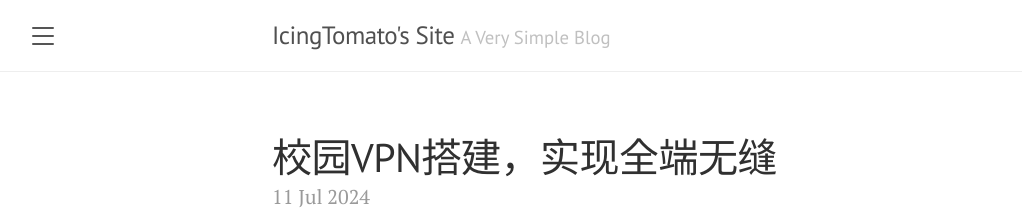
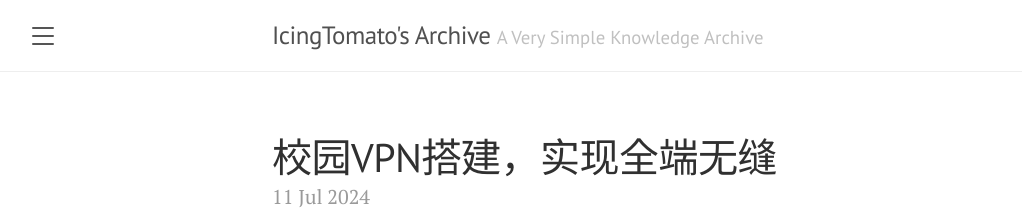
Before and after one commit to IcingTomato/icing.fun, a Jekyll site: the page built from index.html, in a window 1280 px wide. Shown: the top 216 px of the page, without its empty margins (8-1030 px from the left). Built offline with Jekyll 4.4.1, drawn with Linux system fonts in a browser that asks for light colours; the list of posts is cut into pages by our own code.

Commit message:
Change: Change _config.xml

```diff
--- a/_config.yml
+++ b/_config.yml
@@ -1,7 +1,7 @@
 # Setup
-title:               IcingTomato's Site
-tagline:             'A Very Simple Blog'
-description:         'A Cyber Worker in @Microsoft Shanghai.'
+title:               IcingTomato's Archive
+tagline:             'A Very Simple Knowledge Archive'
+description:         'A Cyber Critter in @Microsoft Shanghai.'
 url:                 http://icing.fun
 baseurl:             ''
 paginate:            5
```
